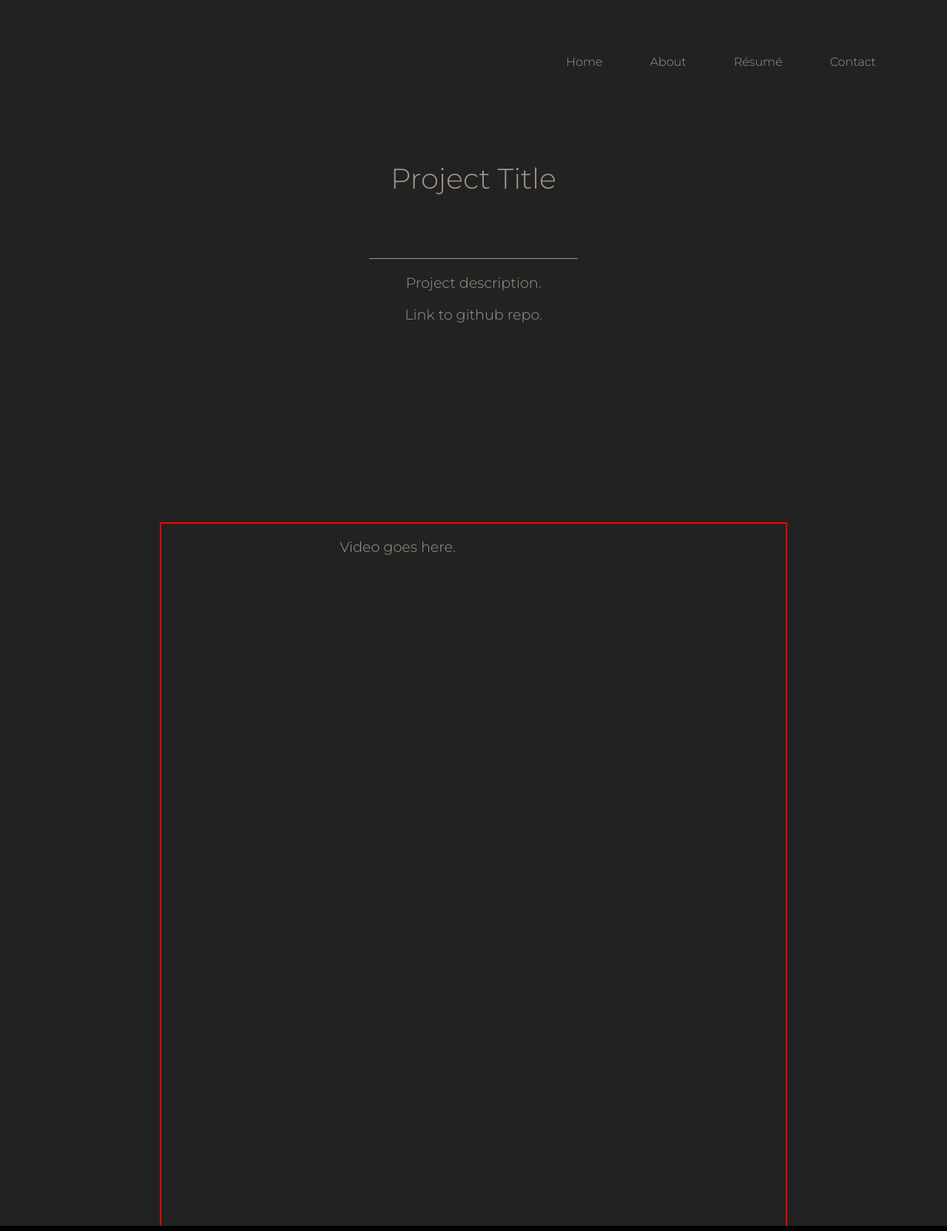
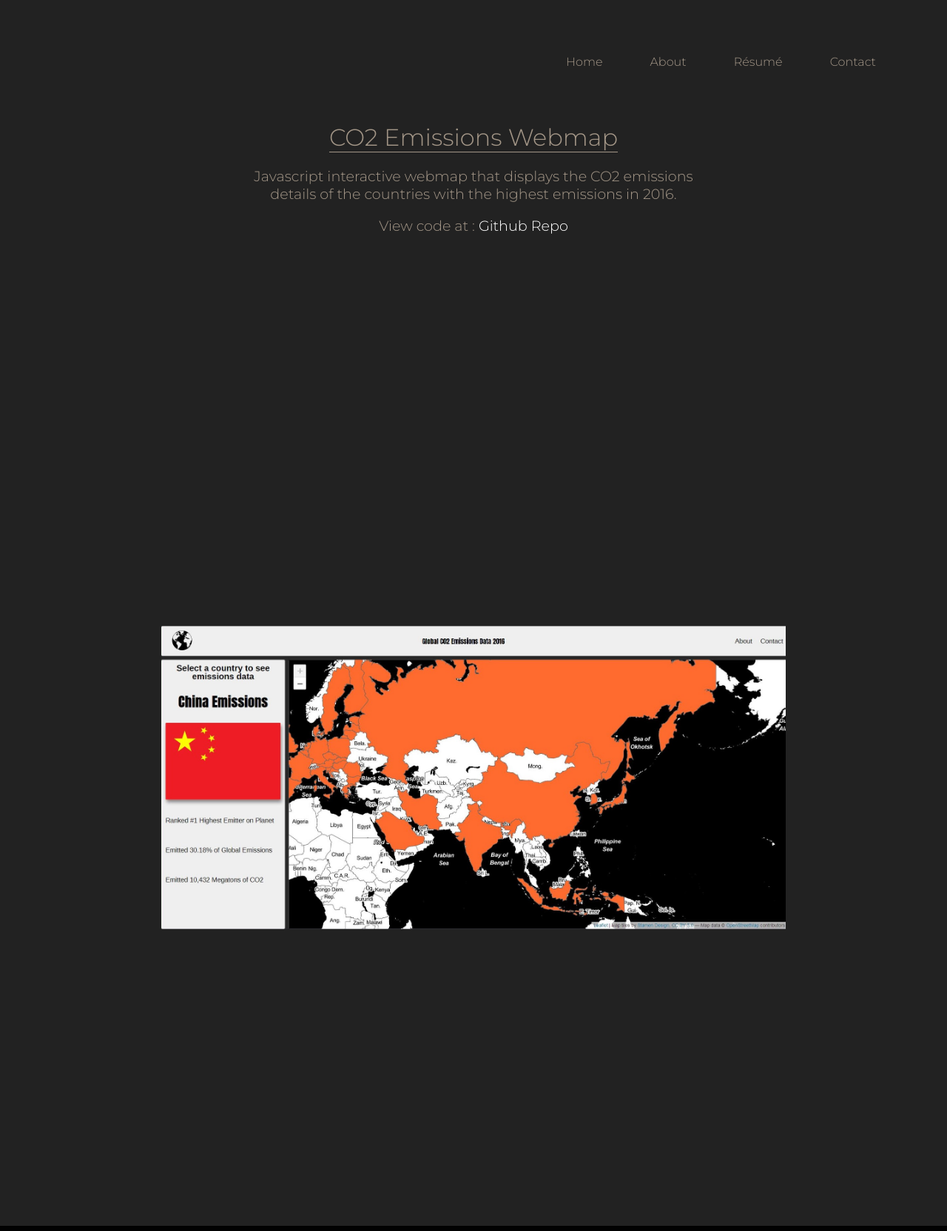
Before and after one commit to mikewroberts/portfolio-website, a Django app: page /projects/featured_02 in a window 1280 px wide. Shown: the whole page at 74% size. Run offline with Django 3.2, Linux system fonts and the light colour scheme.

Commit message:
jsmap featured details and links

```diff
--- a/portfolio/static/portfolio/css/style.css
+++ b/portfolio/static/portfolio/css/style.css
@@ -140,6 +140,12 @@ nav ul li a:hover{
   background-image: url(../img/fullsize_arduino.jpg);
   height: 66vh;
 }
+#prj-img-jsmap{
+  background-image: url(../img/fullsize_jsmap_02.jpg);
+  background-size: contain;
+  background-repeat:no-repeat;
+  height: 66vh;
+}
 
 /* ############################ */
 /* ##### GENERAL STYLES ####### */
@@ -219,10 +225,9 @@ nav ul li a:hover{
 .image-container{
   height: auto;
   width: 66%;
-  /* border: 2px solid red; */
-  background-size: cover;
+  background-size: contain;
+  background-repeat: no-repeat;
   background-position: center;
-
 }
 .app-container{
   height: 99.6vh;
--- a/portfolio/templates/portfolio/projects/featured_02.html
+++ b/portfolio/templates/portfolio/projects/featured_02.html
@@ -51,20 +51,17 @@
     <div class="background-image">
       <div class="body-container-home">
 
-        <div id="name-box">
-          <span>Project Title</span>
+        <div class="big-text underline center">
+          <span>CO2 Emissions Webmap</span>
         </div>
 
         <div class="center">
-          <p>Project description.</p>
-          <p>Link to github repo.</p>
+          <p>Javascript interactive webmap that displays the CO2 emissions details of the countries with the highest emissions in 2016. </p>
+          <p>View code at :   <a class="center" href="https://github.com/mikewroberts/co2-webmap">Github Repo</a></p>
         </div>
 
         <div class="v-spacer"></div>
-
-        <div class="center video-container">
-          <p>Video goes here.</p>
-        </div>
+        <a href="https://emissionsapp.mikewroberts.com/"><div class="center image-container" id="prj-img-jsmap"></div></a>
 
         <div class="v-spacer"></div>
 
@@ -73,9 +70,15 @@
         </div>
 
         <div class="center">
-          <p>Tech Stack: </p>
-          <p>Features: </p>
-          <p>Challenges: </p>
+          <p><b>Purpose: </b></p>
+
+          <p>This project is intended to provide an easy and interactive way to see which countries are emitting the most CO2. </p>
+
+          <p><b>Code: </b></p>
+
+          <p>This project mainly uses Javascript, CSS and HTML.
+          <br>JQuery is utilized, as well as APIs from Stamen (for the basemap tile layer) and Leaflet (for the map interactivity). <br> The geographic data is held in geoJSON vector files, created with QGIS. </p>
+
         </div>
 
         <div class="v-spacer"></div>
```
Also changed, not shown: portfolio/static/portfolio/img/fullsize_jsmap.JPG (added), portfolio/static/portfolio/img/fullsize_jsmap_02.jpg (added).
